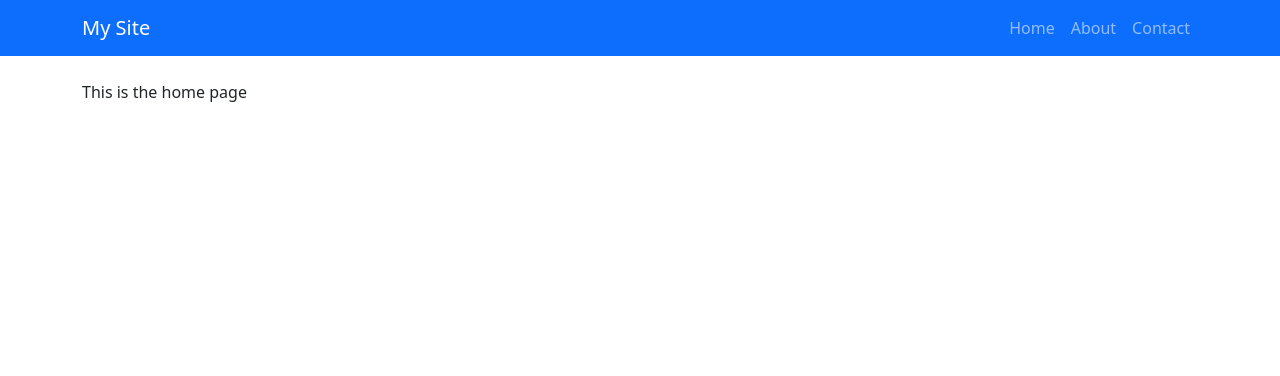
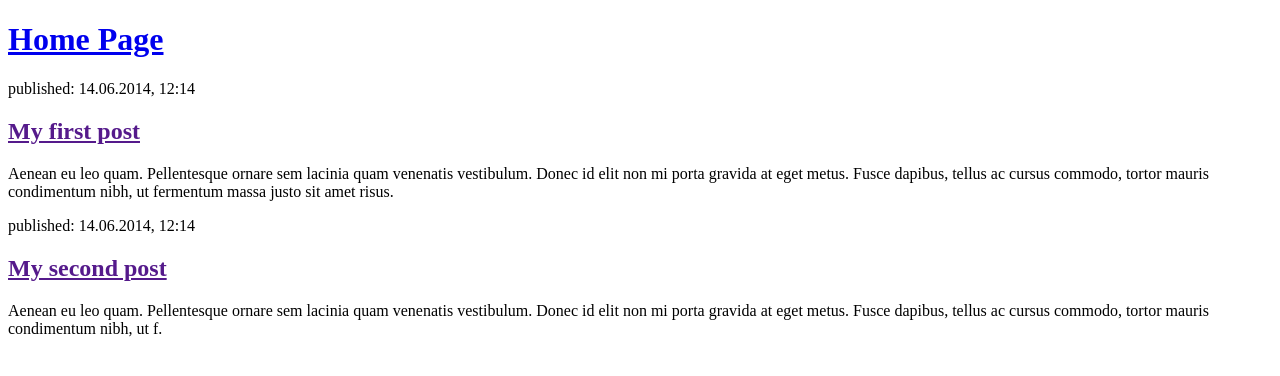
Before and after one commit to Sockmonkey11/votingapp, a Django app: page / in a window 1280 px wide. Shown: the top 376 px of the page. Run offline with Django 5.2, Linux system fonts and the light colour scheme; some libraries are stand-ins or nearby versions.

Commit message:
Changes: HTML added

```diff
--- a/newapp/templates/base.html
+++ /dev/null
@@ -1,28 +0,0 @@
-<!DOCTYPE html>
-<html lang="en">
-<head>
-    <meta charset="UTF-8">
-    <meta name="viewport" content="width=device-width, initial-scale=1.0">
-    <title>{% block title %}My Site{% endblock %}</title>
-    <link href="https://cdnjs.cloudflare.com/ajax/libs/bootstrap/5.3.0/css/bootstrap.min.css" rel="stylesheet">
-</head>
-<body>
-    <nav class="navbar navbar-expand-lg navbar-dark bg-primary">
-        <div class="container">
-            <a class="navbar-brand" href="#">My Site</a>
-            <div class="navbar-nav">
-                <a class="nav-link" href="/">Home</a>
-                <a class="nav-link" href="#">About</a>
-                <a class="nav-link" href="#">Contact</a>
-            </div>
-        </div>
-    </nav>
-
-    <div class="container mt-4">
-        {% block content %}
-        {% endblock %}
-    </div>
-
-    <script src="https://cdnjs.cloudflare.com/ajax/libs/bootstrap/5.3.0/js/bootstrap.bundle.min.js"></script>
-</body>
-</html>
--- a/newapp/templates/home.html
+++ b/newapp/templates/home.html
@@ -1,7 +1,23 @@
-{% extends "base.html"%}
-{%block title%}
-Home Page
-{%endblock%}
-{% block content%}
-<p>This is the home page </p>
-{%endblock%}
+<!DOCTYPE html>
+<html>
+    <head>
+        <title>Home Page</title>
+    </head>
+    <body>
+        <header>
+            <h1><a href="/">Home Page</a></h1>
+        </header>
+
+        <article>
+            <time>published: 14.06.2014, 12:14</time>
+            <h2><a href="">My first post</a></h2>
+            <p>Aenean eu leo quam. Pellentesque ornare sem lacinia quam venenatis vestibulum. Donec id elit non mi porta gravida at eget metus. Fusce dapibus, tellus ac cursus commodo, tortor mauris condimentum nibh, ut fermentum massa justo sit amet risus.</p>
+        </article>
+
+        <article>
+            <time>published: 14.06.2014, 12:14</time>
+            <h2><a href="">My second post</a></h2>
+            <p>Aenean eu leo quam. Pellentesque ornare sem lacinia quam venenatis vestibulum. Donec id elit non mi porta gravida at eget metus. Fusce dapibus, tellus ac cursus commodo, tortor mauris condimentum nibh, ut f.</p>
+        </article>
+    </body>
+</html>
```
Also changed, not shown: ideaSaver/urls.py (line endings or trailing spaces), newapp/views.py (line endings or trailing spaces).
